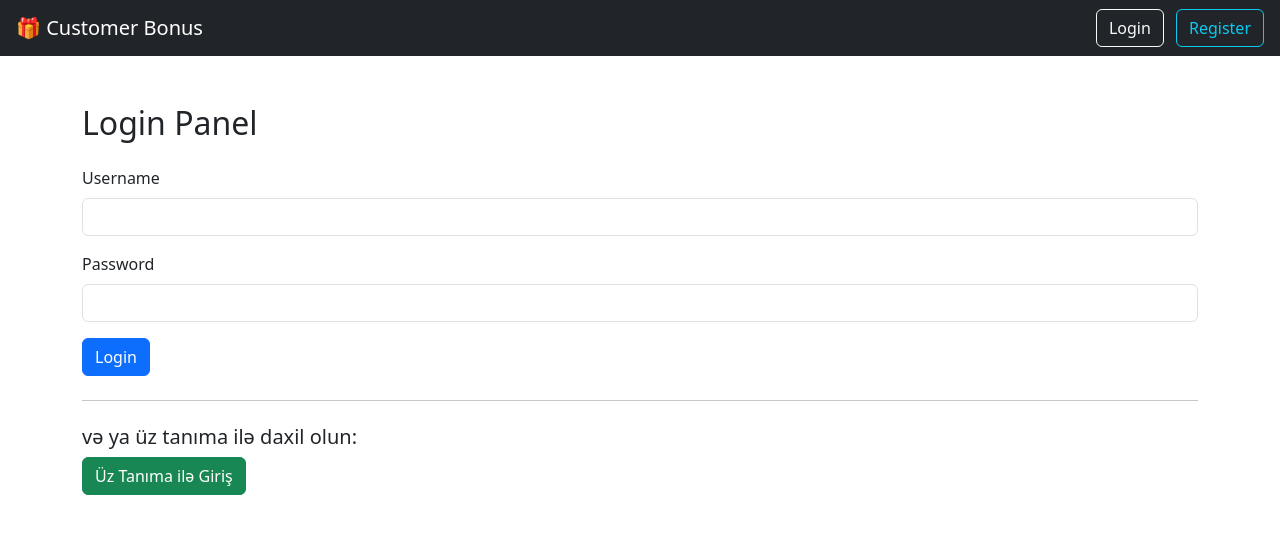
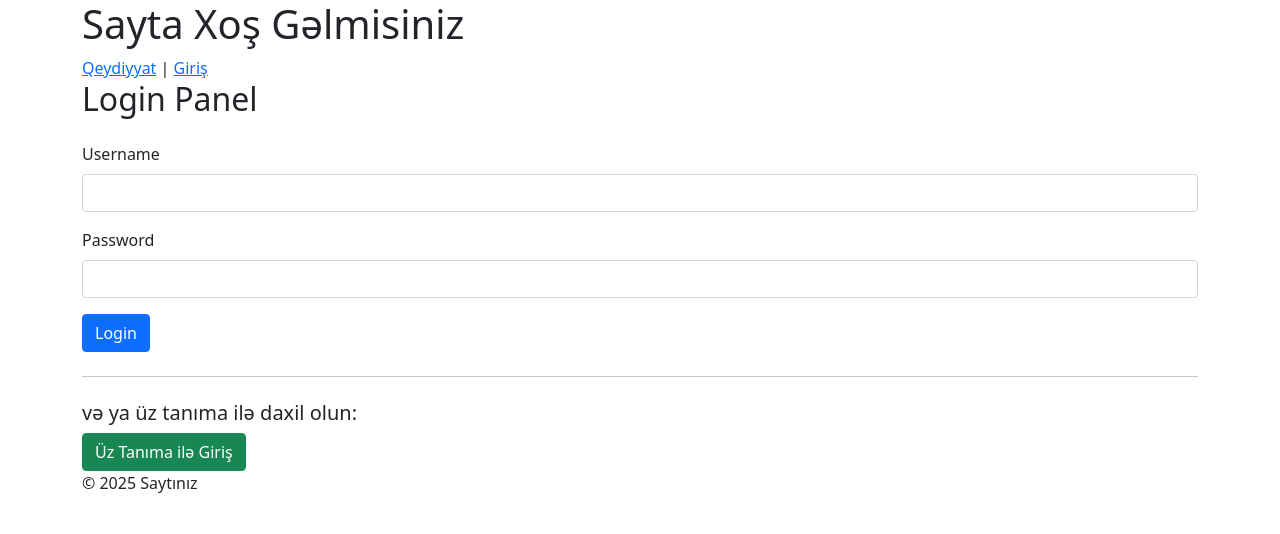
Before and after one commit to AdiltTeam/bonus, a Flask app: page / in a window 1280 px wide. Shown: the top 534 px of the page. Run offline with Flask 3, Linux system fonts and the light colour scheme; some libraries are stand-ins or nearby versions.

Commit message:
Update base.html

```diff
--- a/templates/base.html
+++ b/templates/base.html
@@ -2,27 +2,31 @@
 <html lang="en">
 <head>
     <meta charset="UTF-8">
-    <title>Customer Bonus</title>
-    <link href="https://cdn.jsdelivr.net/npm/bootstrap@5.3.3/dist/css/bootstrap.min.css" rel="stylesheet">
+    <meta name="viewport" content="width=device-width, initial-scale=1.0">
+    <title>{% block title %}Qeydiyyat{% endblock %}</title>
+    <link rel="stylesheet" href="https://cdnjs.cloudflare.com/ajax/libs/bootstrap/5.1.3/css/bootstrap.min.css">
+    {% block extra_css %}{% endblock %}
 </head>
 <body>
-    <nav class="navbar navbar-expand-lg navbar-dark bg-dark px-3">
-        <a class="navbar-brand" href="{{ url_for('home') }}">🎁 Customer Bonus</a>
-        <div class="ms-auto">
-            {% if current_user.is_authenticated %}
-                <a href="{{ url_for('dashboard') }}" class="btn btn-outline-light me-2">Dashboard</a>
-                <a href="{{ url_for('logout') }}" class="btn btn-outline-danger">Logout</a>
-            {% else %}
-                <a href="{{ url_for('login') }}" class="btn btn-outline-light me-2">Login</a>
-                <a href="{{ url_for('register') }}" class="btn btn-outline-info">Register</a>
-            {% endif %}
+    <div class="container">
+        <header>
+            <h1>Sayta Xoş Gəlmisiniz</h1>
+            <nav>
+                <a href="{{ url_for('register') }}">Qeydiyyat</a> |
+                <a href="{{ url_for('login') }}">Giriş</a>
+            </nav>
+        </header>
+
+        <div class="content">
+            {% block content %}{% endblock %}
         </div>
-    </nav>
 
-    <div class="container mt-5">
-        {% block content %}{% endblock %}
+        <footer>
+            <p>&copy; 2025 Saytınız</p>
+        </footer>
     </div>
 
-    {% block scripts %}{% endblock %}
+    <script src="https://cdnjs.cloudflare.com/ajax/libs/bootstrap/5.1.3/js/bootstrap.bundle.min.js"></script>
+    {% block extra_js %}{% endblock %}
 </body>
 </html>
```
